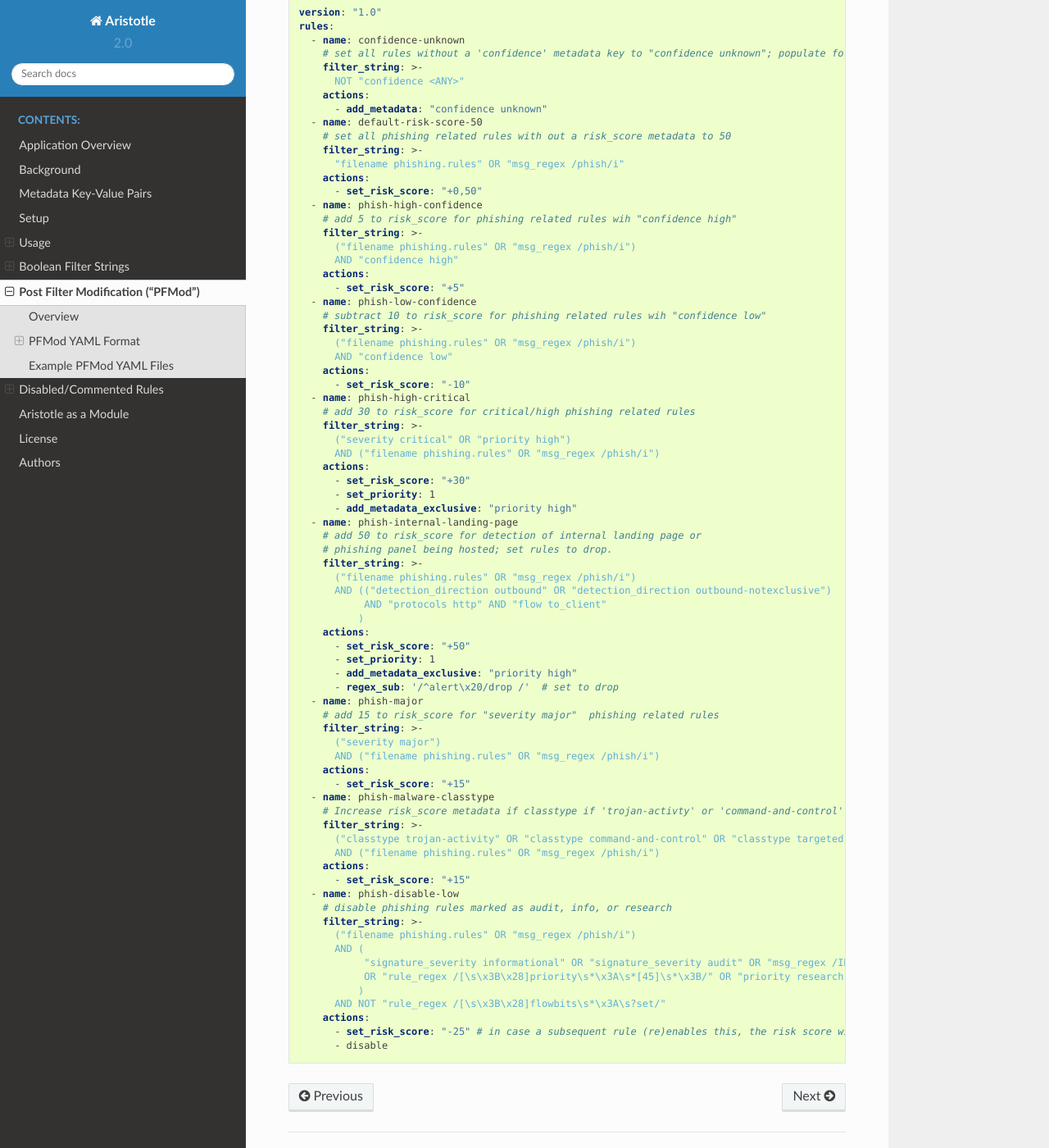
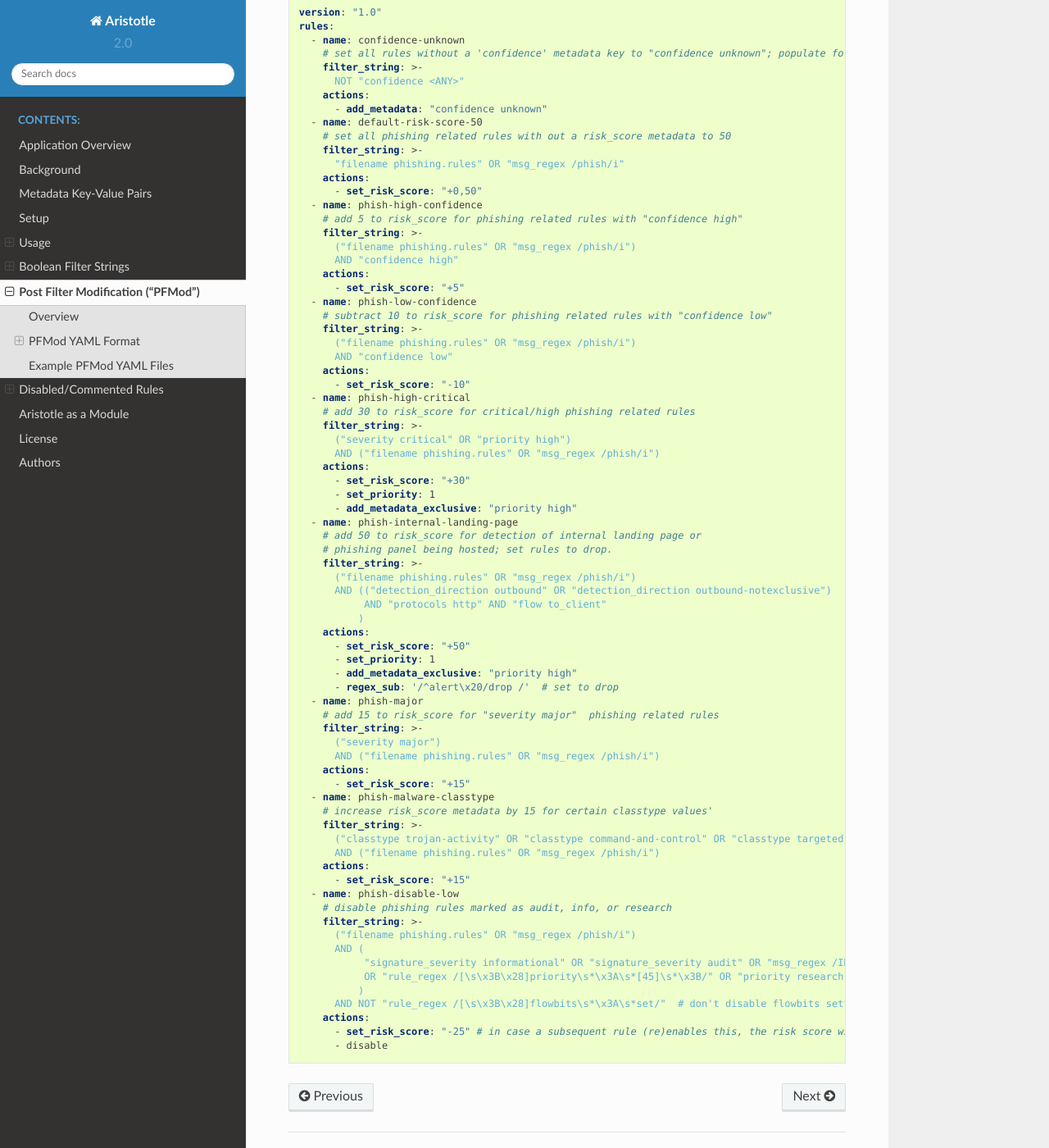
Before and after one commit to secureworks/aristotle, a Sphinx documentation site: the page built from docs/post_filter_mod.rst, in a window 1280 px wide and 1400 px high, scrolled down 4416 px. Shown: the whole window at 82% size. Built offline with Sphinx 7.4.7 and the Read the Docs theme 2.0.0, drawn with Linux system fonts in a browser that asks for light colours.

```diff
--- a/docs/post_filter_mod.rst
+++ b/docs/post_filter_mod.rst
@@ -189,14 +189,14 @@ will be processed and then the latter.
       actions:
         - set_risk_score: "+0,50"
     - name: phish-high-confidence
-      # add 5 to risk_score for phishing related rules wih "confidence high"
+      # add 5 to risk_score for phishing related rules with "confidence high"
       filter_string: >-
         ("filename phishing.rules" OR "msg_regex /phish/i")
         AND "confidence high"
       actions:
         - set_risk_score: "+5"
     - name: phish-low-confidence
-      # subtract 10 to risk_score for phishing related rules wih "confidence low"
+      # subtract 10 to risk_score for phishing related rules with "confidence low"
       filter_string: >-
         ("filename phishing.rules" OR "msg_regex /phish/i")
         AND "confidence low"
@@ -232,7 +232,7 @@ will be processed and then the latter.
       actions:
         - set_risk_score: "+15"
     - name: phish-malware-classtype
-      # Increase risk_score metadata if classtype if 'trojan-activty' or 'command-and-control'
+      # increase risk_score metadata by 15 for certain classtype values'
       filter_string: >-
         ("classtype trojan-activity" OR "classtype command-and-control" OR "classtype targeted-activity")
         AND ("filename phishing.rules" OR "msg_regex /phish/i")
@@ -246,7 +246,7 @@ will be processed and then the latter.
              "signature_severity informational" OR "signature_severity audit" OR "msg_regex /INFORMATIONAL/i"
              OR "rule_regex /[\s\x3B\x28]priority\s*\x3A\s*[45]\s*\x3B/" OR "priority research" OR "priority low"
             )
-        AND NOT "rule_regex /[\s\x3B\x28]flowbits\s*\x3A\s?set/"
+        AND NOT "rule_regex /[\s\x3B\x28]flowbits\s*\x3A\s*set/"  # don't disable flowbits setters
       actions:
         - set_risk_score: "-25" # in case a subsequent rule (re)enables this, the risk score will be accurate.
         - disable
```
Also changed, not shown: CHANGELOG.rst (+12 -2 lines), 1 other file.
